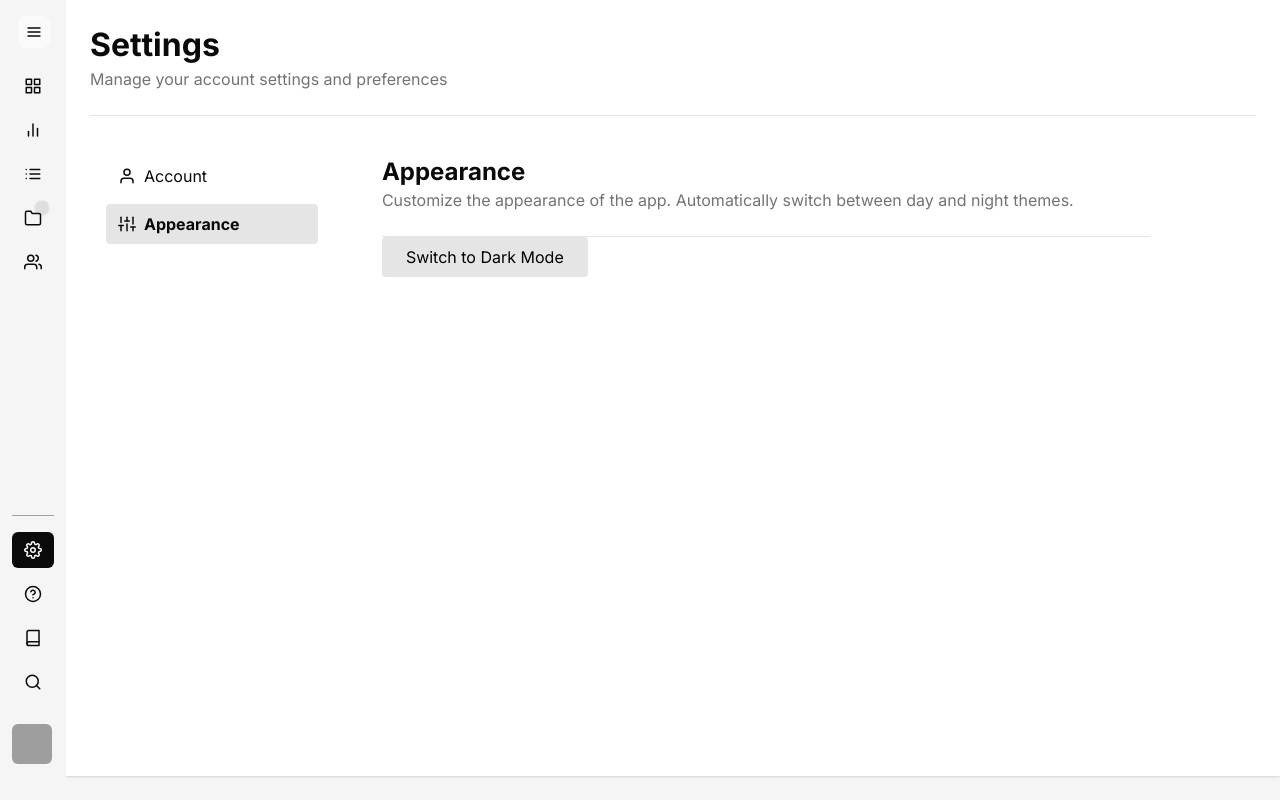
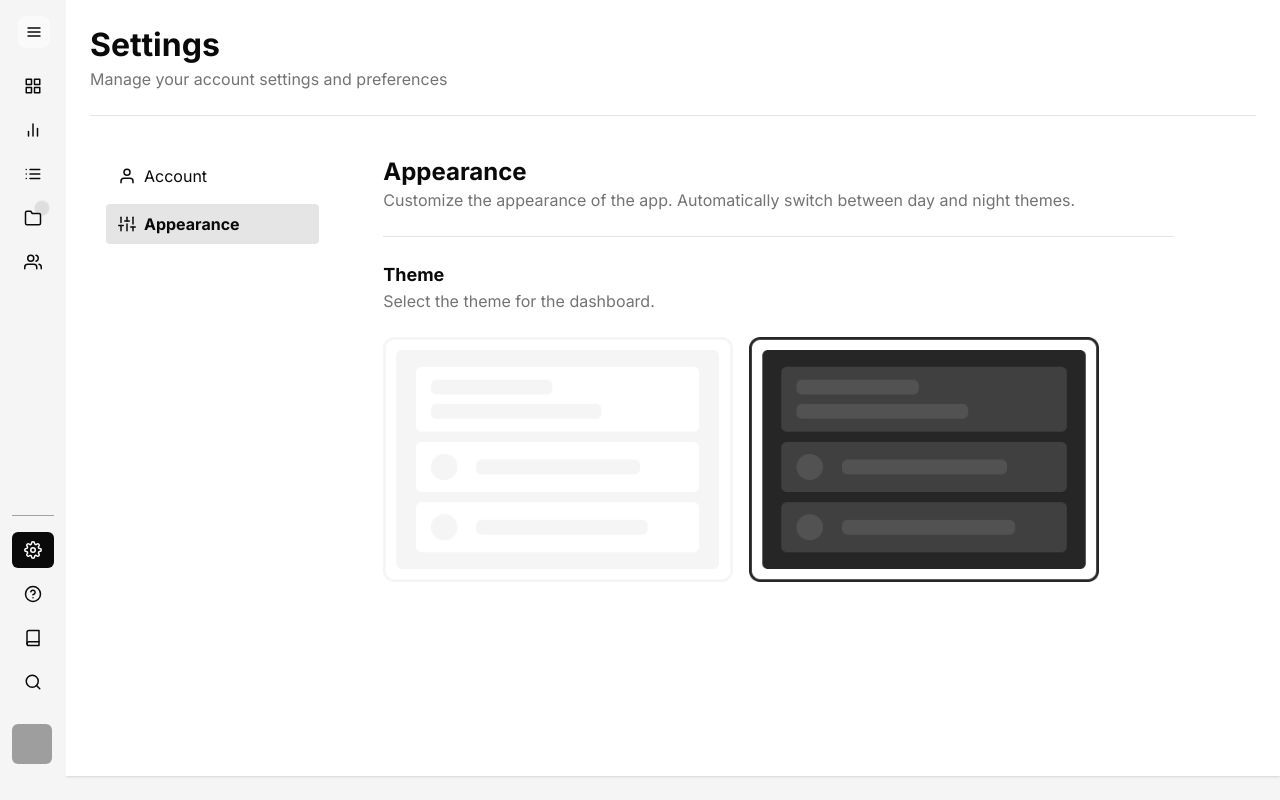
Before and after one commit to markjosephtx/dashboard-vite-react-tailwind, a React (Vite) app: page /dashboard-vite-react-tailwind/settings in a window 1280 px wide. Both pictures are taken after a click on the item "Appearance". Built offline with nearby package versions, Linux system fonts and the light colour scheme; grey boxes are pictures that could not be loaded.

Commit message:
Added light and dark mode image toggle

```diff
--- /dev/null
+++ b/src/Components/DarkModeToggleImage.jsx
@@ -0,0 +1,34 @@
+import React from "react";
+import { useDarkMode } from "../context/ThemeContext";
+import lightModeImage from '../assets/light-mode-image.png';
+import darkModeImage from '../assets/dark-mode-image.png';
+
+const DarkModeToggleImage = () => {
+  const { darkMode, setDarkMode } = useDarkMode();
+
+  return (
+    <div className="flex items-center gap-4">
+      {/* Light Mode Image */}
+      <img
+        src={lightModeImage}
+        alt="Light Mode"
+        className={`w-[350px] h-[245px] cursor-pointer ${
+          !darkMode ? "opacity-100" : "opacity-100"
+        }`}
+        onClick={() => setDarkMode(false)}
+      />
+
+      {/* Dark Mode Image */}
+      <img
+        src={darkModeImage}
+        alt="Dark Mode"
+        className={`w-[350px] h-[245px] cursor-pointer ${
+          darkMode ? "opacity-100" : "opacity-100"
+        }`}
+        onClick={() => setDarkMode(true)}
+      />
+    </div>
+  );
+};
+
+export default DarkModeToggleImage;
--- a/src/Components/Settings/AppearanceSection.jsx
+++ b/src/Components/Settings/AppearanceSection.jsx
@@ -1,17 +1,22 @@
 import React from 'react'
-import DarkModeToggler from '../DarkModeToggler'
+import DarkModeToggleImage from '../DarkModeToggleImage'
 
 
 function AppearanceSection() {
   return (
     <>
 
-      <div>
+      <div className='w-full flex flex-col gap-6'>
         <div className='border-b border-neutral-200 dark:border-neutral-700 pb-6'>
           <h2 className='text-2xl font-bold text-neutral-950 dark:text-white'>Appearance</h2>
           <p className='text-neutral-500 dark:text-neutral-300'>Customize the appearance of the app. Automatically switch between day and night themes.</p>
         </div>
-        <DarkModeToggler />
+        <div className=' '>
+          <h3 className='text-lg font-semibold text-neutral-950 dark:text-white'>Theme</h3>
+          <p className='text-neutral-500 dark:text-neutral-300'>Select the theme for the dashboard.</p>
+        </div>
+        <DarkModeToggleImage/>
+
       </div>
 
 
```
Also changed, not shown: src/assets/dark-mode-image.png (added), src/assets/light-mode-image.png (added).
